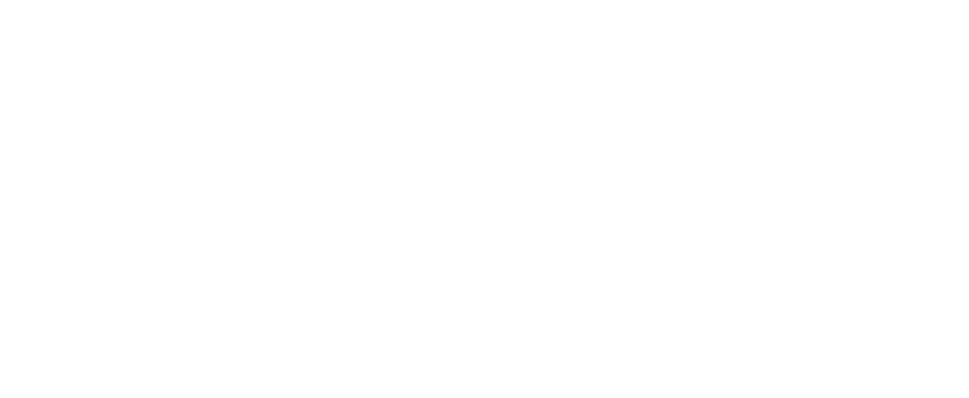
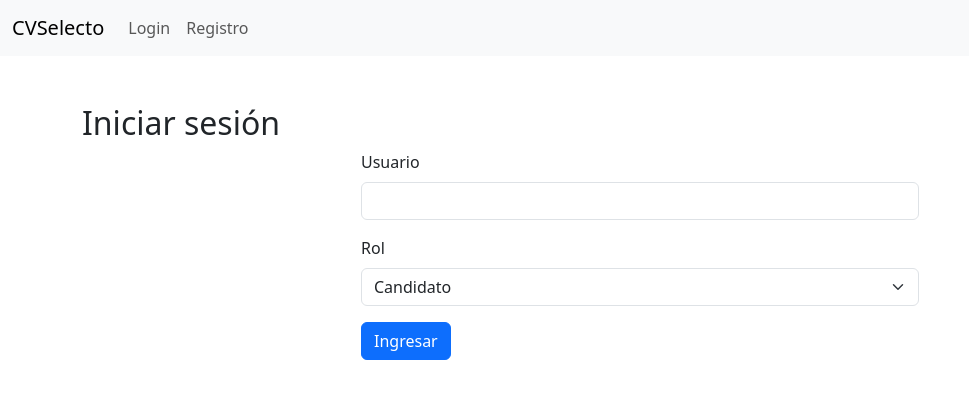
Before and after one commit to maxiberta-arg/cvselecto2, a React (Create React App) app in the folder frontend/: page /login in a window 1280 px wide. Before the commit this address had no page. Shown: the top 398 px of the page, without its empty margins (0-969 px from the left). Built offline with nearby package versions, Linux system fonts and the light colour scheme.

Commit message:
Pre vistas base en React para cada dashboard

```diff
--- /dev/null
+++ b/frontend/src/components/Navbar.js
@@ -0,0 +1,54 @@
+import React from 'react';
+import { Link } from 'react-router-dom';
+import { useAuth } from '../context/AuthContext';
+
+export default function Navbar() {
+  const { user, isAuthenticated, logout } = useAuth();
+
+  return (
+    <nav className="navbar navbar-expand-lg navbar-light bg-light">
+      <div className="container-fluid">
+        <Link className="navbar-brand" to="/">CVSelecto</Link>
+        <div className="collapse navbar-collapse">
+          <ul className="navbar-nav me-auto mb-2 mb-lg-0">
+            {!isAuthenticated && (
+              <>
+                <li className="nav-item"><Link className="nav-link" to="/login">Login</Link></li>
+                <li className="nav-item"><Link className="nav-link" to="/register">Registro</Link></li>
+              </>
+            )}
+            {isAuthenticated && user?.rol === 'candidato' && (
+              <>
+                <li className="nav-item"><Link className="nav-link" to="/candidato">Dashboard</Link></li>
+                <li className="nav-item"><Link className="nav-link" to="/perfil">Mi Perfil</Link></li>
+                <li className="nav-item"><Link className="nav-link" to="/ofertas">Ofertas</Link></li>
+                <li className="nav-item"><Link className="nav-link" to="/postulaciones">Postulaciones</Link></li>
+              </>
+            )}
+            {isAuthenticated && user?.rol === 'empresa' && (
+              <>
+                <li className="nav-item"><Link className="nav-link" to="/empresa">Dashboard</Link></li>
+                <li className="nav-item"><Link className="nav-link" to="/perfil-empresa">Perfil Empresa</Link></li>
+                <li className="nav-item"><Link className="nav-link" to="/busquedas">Búsquedas</Link></li>
+                <li className="nav-item"><Link className="nav-link" to="/candidatos">Candidatos</Link></li>
+                <li className="nav-item"><Link className="nav-link" to="/entrevistas">Entrevistas</Link></li>
+              </>
+            )}
+            {isAuthenticated && user?.rol === 'admin' && (
+              <>
+                <li className="nav-item"><Link className="nav-link" to="/admin">Dashboard</Link></li>
+                <li className="nav-item"><Link className="nav-link" to="/usuarios">Usuarios</Link></li>
+                <li className="nav-item"><Link className="nav-link" to="/verificacion">Verificación</Link></li>
+                <li className="nav-item"><Link className="nav-link" to="/estadisticas">Estadísticas</Link></li>
+                <li className="nav-item"><Link className="nav-link" to="/mantenimiento">Mantenimiento</Link></li>
+              </>
+            )}
+          </ul>
+          {isAuthenticated && (
+            <button className="btn btn-outline-danger" onClick={logout}>Logout</button>
+          )}
+        </div>
+      </div>
+    </nav>
+  );
+}
--- /dev/null
+++ b/frontend/src/context/AuthContext.js
@@ -0,0 +1,30 @@
+import React, { createContext, useState, useContext } from 'react';
+
+// Contexto de autenticación y rol
+const AuthContext = createContext();
+
+export function useAuth() {
+  return useContext(AuthContext);
+}
+
+export function AuthProvider({ children }) {
+  const [user, setUser] = useState(null); // { id, nombre, rol }
+  const [isAuthenticated, setIsAuthenticated] = useState(false);
+
+  // Simulación de login (reemplazar por llamada a API)
+  const login = (usuario, rol) => {
+    setUser({ nombre: usuario, rol });
+    setIsAuthenticated(true);
+  };
+
+  const logout = () => {
+    setUser(null);
+    setIsAuthenticated(false);
+  };
+
+  return (
+    <AuthContext.Provider value={{ user, isAuthenticated, login, logout }}>
+      {children}
+    </AuthContext.Provider>
+  );
+}
--- a/frontend/src/routes/AppRoutes.js
+++ b/frontend/src/routes/AppRoutes.js
@@ -4,17 +4,37 @@ import Home from '../views/Home';
 import CandidatoDashboard from '../views/CandidatoDashboard';
 import EmpresaDashboard from '../views/EmpresaDashboard';
 import AdminDashboard from '../views/AdminDashboard';
+import Login from '../views/Login';
+import Navbar from '../components/Navbar';
+import ProtectedRoute from './ProtectedRoute';
+import { AuthProvider } from '../context/AuthContext';
 
-// Rutas principales de la app
+// Rutas principales de la app con navegación y protección por rol
 export default function AppRoutes() {
   return (
-    <Router>
-      <Routes>
-        <Route path="/" element={<Home />} />
-        <Route path="/candidato" element={<CandidatoDashboard />} />
-        <Route path="/empresa" element={<EmpresaDashboard />} />
-        <Route path="/admin" element={<AdminDashboard />} />
-      </Routes>
-    </Router>
+    <AuthProvider>
+      <Router>
+        <Navbar />
+        <Routes>
+          <Route path="/" element={<Home />} />
+          <Route path="/login" element={<Login />} />
+          <Route path="/candidato" element={
+            <ProtectedRoute rol="candidato">
+              <CandidatoDashboard />
+            </ProtectedRoute>
+          } />
+          <Route path="/empresa" element={
+            <ProtectedRoute rol="empresa">
+              <EmpresaDashboard />
+            </ProtectedRoute>
+          } />
+          <Route path="/admin" element={
+            <ProtectedRoute rol="admin">
+              <AdminDashboard />
+            </ProtectedRoute>
+          } />
+        </Routes>
+      </Router>
+    </AuthProvider>
   );
 }
--- /dev/null
+++ b/frontend/src/routes/ProtectedRoute.js
@@ -0,0 +1,16 @@
+import React from 'react';
+import { Navigate } from 'react-router-dom';
+import { useAuth } from '../context/AuthContext';
+
+// Componente para proteger rutas según autenticación y rol
+export default function ProtectedRoute({ children, rol }) {
+  const { isAuthenticated, user } = useAuth();
+
+  if (!isAuthenticated) {
+    return <Navigate to="/login" />;
+  }
+  if (rol && user?.rol !== rol) {
+    return <Navigate to="/" />;
+  }
+  return children;
+}
--- /dev/null
+++ b/frontend/src/views/Login.js
@@ -0,0 +1,37 @@
+import React, { useState } from 'react';
+import { useNavigate } from 'react-router-dom';
+import { useAuth } from '../context/AuthContext';
+
+export default function Login() {
+  const [usuario, setUsuario] = useState('');
+  const [rol, setRol] = useState('candidato');
+  const { login } = useAuth();
+  const navigate = useNavigate();
+
+  const handleSubmit = (e) => {
+    e.preventDefault();
+    login(usuario, rol);
+    navigate(`/${rol}`);
+  };
+
+  return (
+    <div className="container mt-5">
+      <h2>Iniciar sesión</h2>
+      <form onSubmit={handleSubmit} className="w-50 mx-auto">
+        <div className="mb-3">
+          <label className="form-label">Usuario</label>
+          <input type="text" className="form-control" value={usuario} onChange={e => setUsuario(e.target.value)} required />
+        </div>
+        <div className="mb-3">
+          <label className="form-label">Rol</label>
+          <select className="form-select" value={rol} onChange={e => setRol(e.target.value)}>
+            <option value="candidato">Candidato</option>
+            <option value="empresa">Empresa</option>
+            <option value="admin">Administrador</option>
+          </select>
+        </div>
+        <button type="submit" className="btn btn-primary">Ingresar</button>
+      </form>
+    </div>
+  );
+}
```
